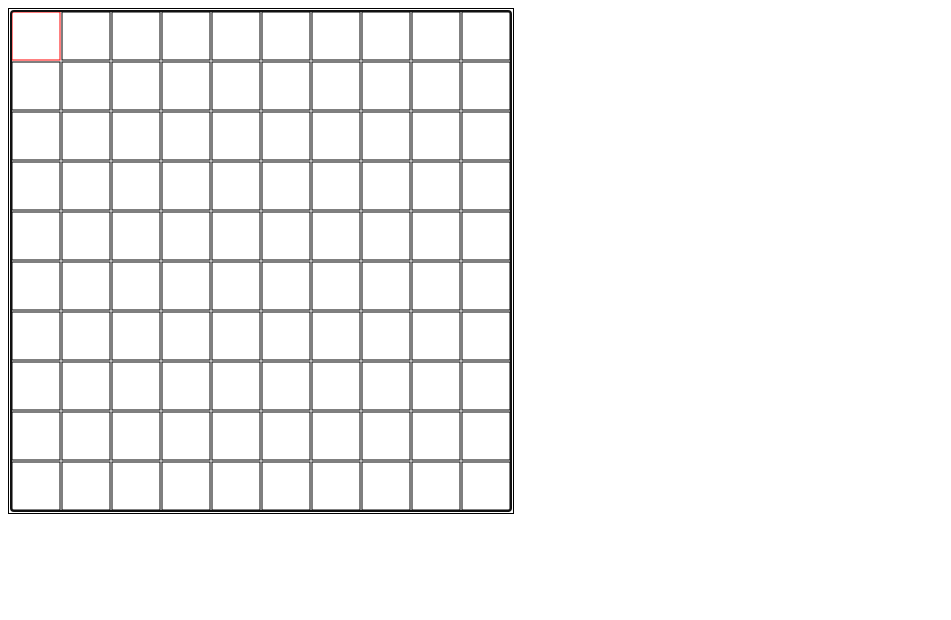
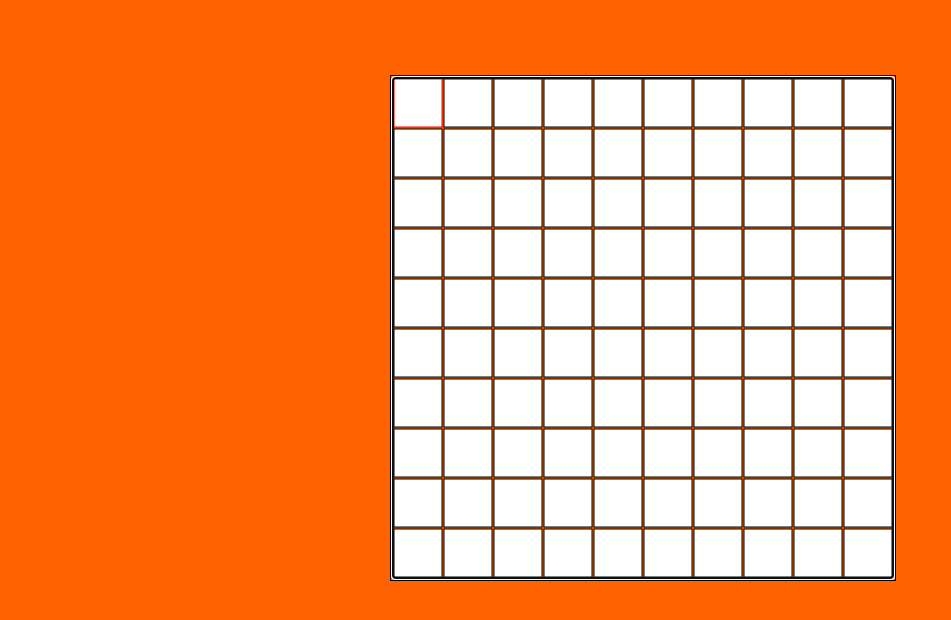
Before and after one commit to Alequin/canvas_game_board, a website: page canvas_games/user_movement/canvas.html in a window 1280 px wide. Shown: the whole page, without its empty margins (0-951 px from the left). Drawn offline with Linux system fonts and the light colour scheme.

Commit message:
added to styles

```diff
--- a/canvas_games/css/canvas.css
+++ b/canvas_games/css/canvas.css
@@ -1,4 +1,13 @@
+html, body{
+  background-color: #ff6200;
+}
+
 #game-board{
+  position: fixed;
+  top: 25%;
+  left: 50%;
+  margin-top: -125px;
+  margin-left: -250px;
   width: 500px;
   height: 500px;
   border: 1px solid black;
--- a/homepage/css/homepage_content.css
+++ b/homepage/css/homepage_content.css
@@ -45,6 +45,10 @@
   flex: 1;
 }
 
+#main-container section .tile:hover{
+  background-color: rgba(255,255,255,0.8);
+}
+
 #main-container section .tile-left{
   margin-right: 10px;
 }
```
Also changed, not shown: canvas_games/falling_squares/canvas.html (+1 -2 lines), index.html (+1 -1 lines).
